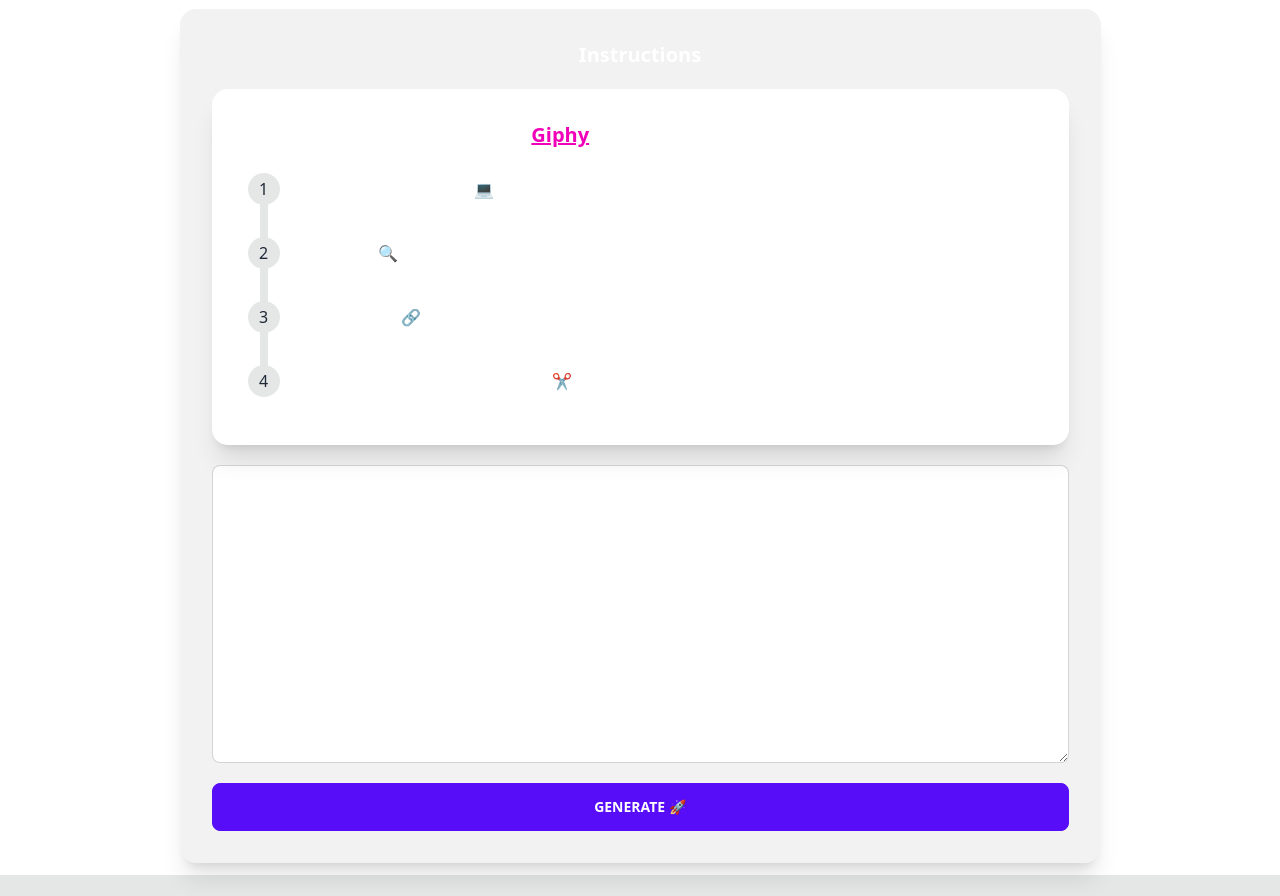
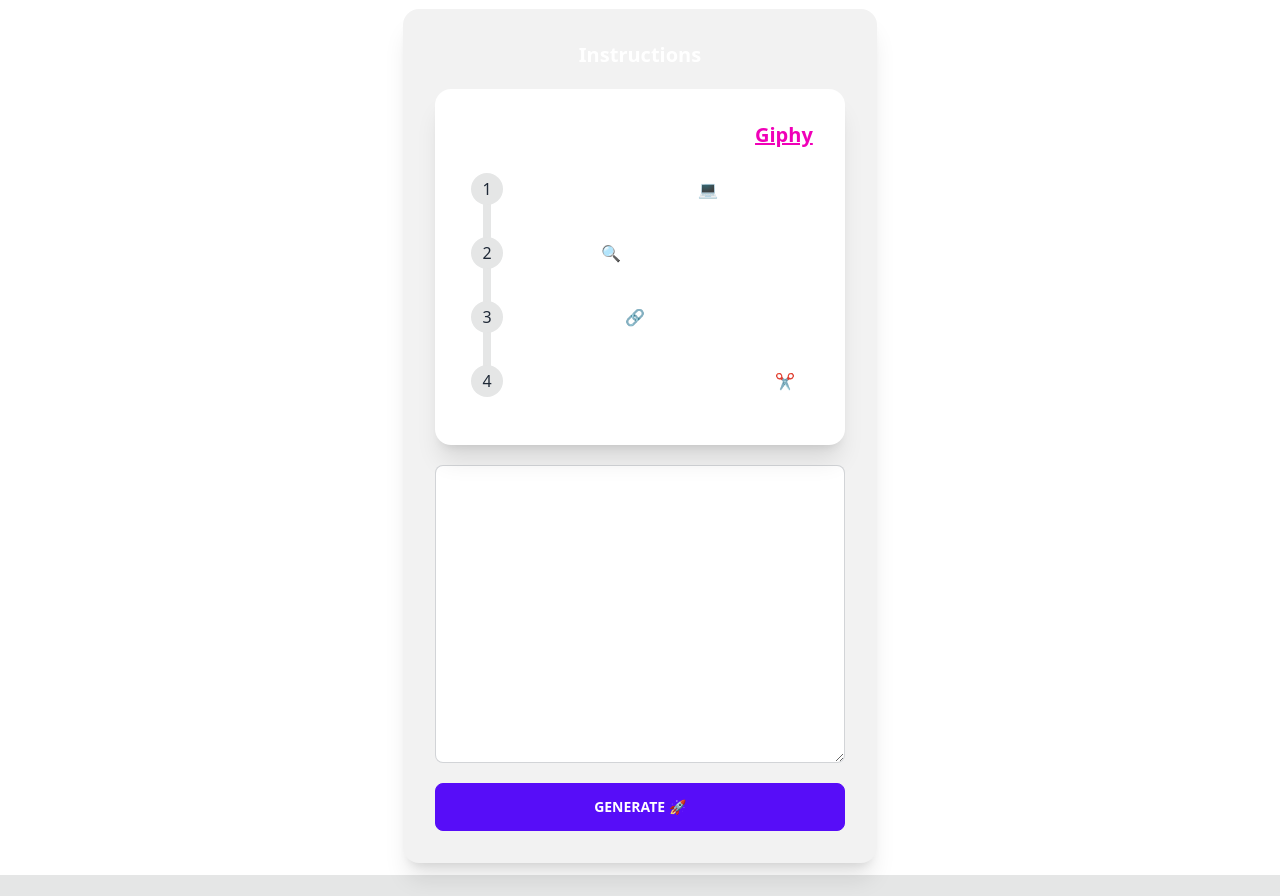
Before and after one commit to guillaume-gomez/gifWall, a website built with webpack: page index.html in a window 1280 px wide. Shown: the part 67-963 px from the top of the page. Built offline with nearby package versions, Linux system fonts and the light colour scheme.

Commit message:
fix textarea constraint to be responsible

```diff
--- a/index.html
+++ b/index.html
@@ -32,7 +32,7 @@
                             </ul>
                           </div>
                         </div>
-                        <textarea class="textarea textarea-bordered" id="textarea" rows="10" cols="100">https://media.giphy.com/media/nXxOjZrbnbRxS/giphy.gif
+                        <textarea class="w-full textarea textarea-bordered" id="textarea" rows="10">https://media.giphy.com/media/nXxOjZrbnbRxS/giphy.gif
 https://media.giphy.com/media/TaBMIY5wKBvaw/giphy.gif
 https://media.giphy.com/media/12XMGIWtrHBl5e/giphy.gif
 https://media.giphy.com/media/xUySTxVTWeEtJhEzsY/giphy.gif</textarea>
```
